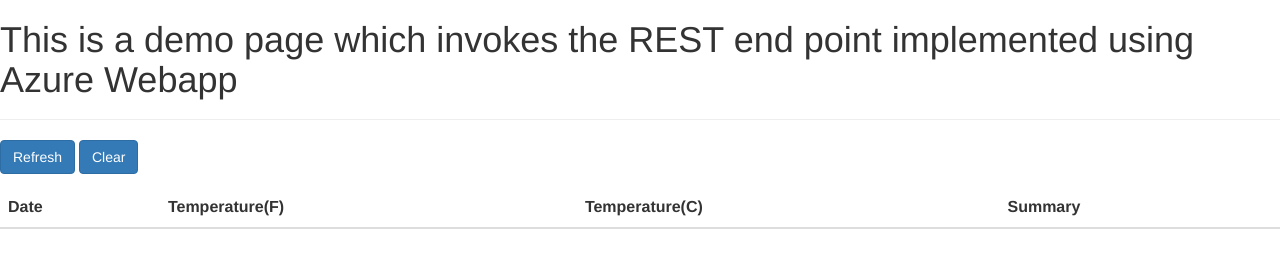
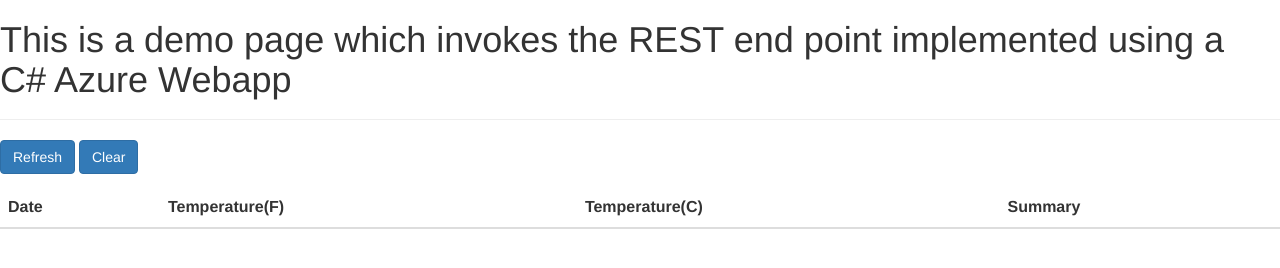
Before and after one commit to sdg002/AnyDotnetStuff, a website with bundled scripts: page DemoWebAppWithCiCd/FrontEnd/src/public/default.html in a window 1280 px wide. Built offline with nearby package versions, Linux system fonts and the light colour scheme.

Commit message:
Minor change to banner, added C#

```diff
--- a/DemoWebAppWithCiCd/FrontEnd/src/public/default.html
+++ b/DemoWebAppWithCiCd/FrontEnd/src/public/default.html
@@ -18,7 +18,7 @@
         </script>
     </head>
     <body>
-        <h1>This is a demo page which invokes the REST end point implemented using Azure Webapp</h1>
+        <h1>This is a demo page which invokes the REST end point implemented using a C# Azure Webapp</h1>
         <hr/>
         <form class="form-inline">
             <button type="button" class="btn btn-primary mb-2" id="btnRefreshWeatherForecast">Refresh</button>
```
